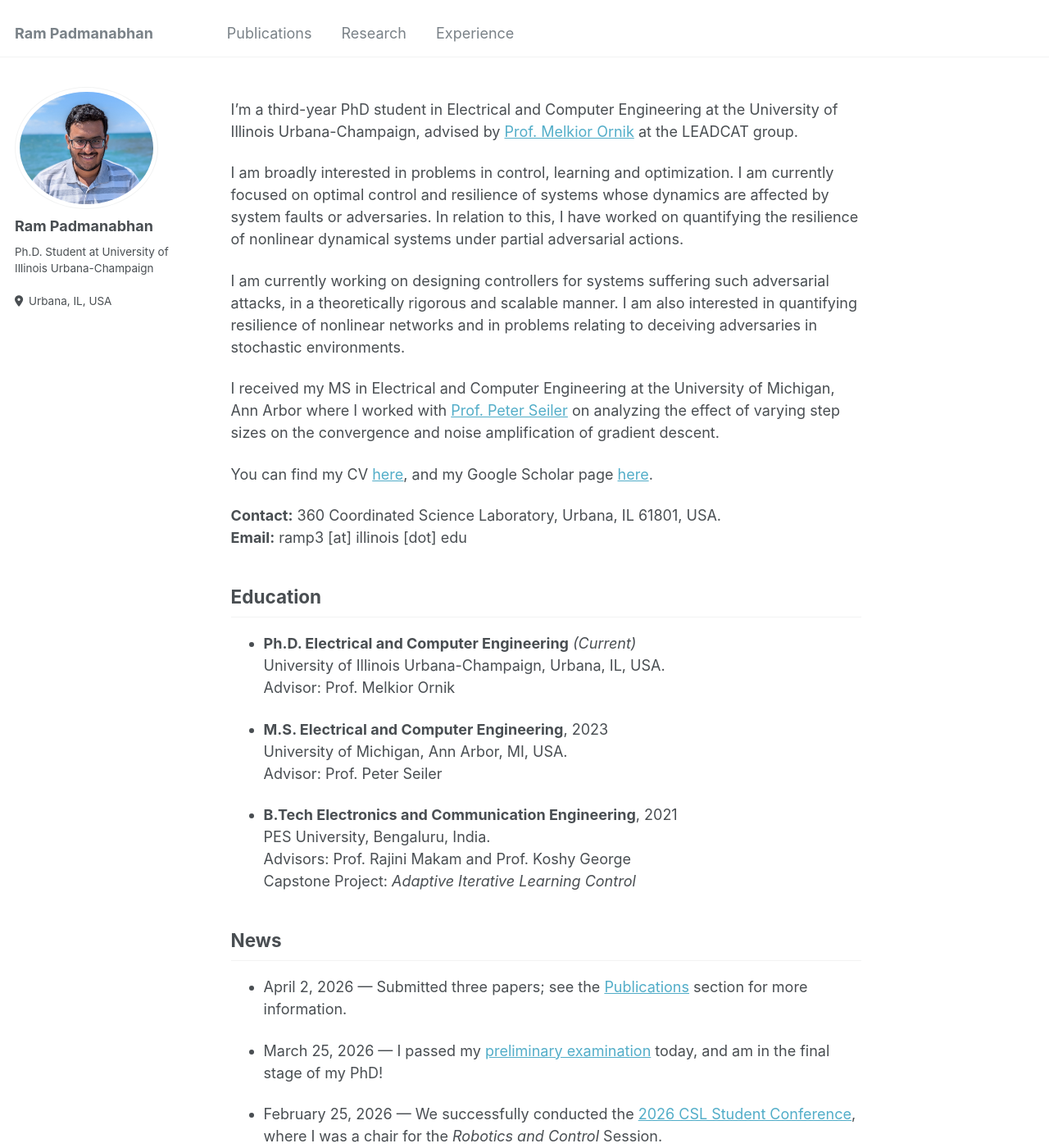
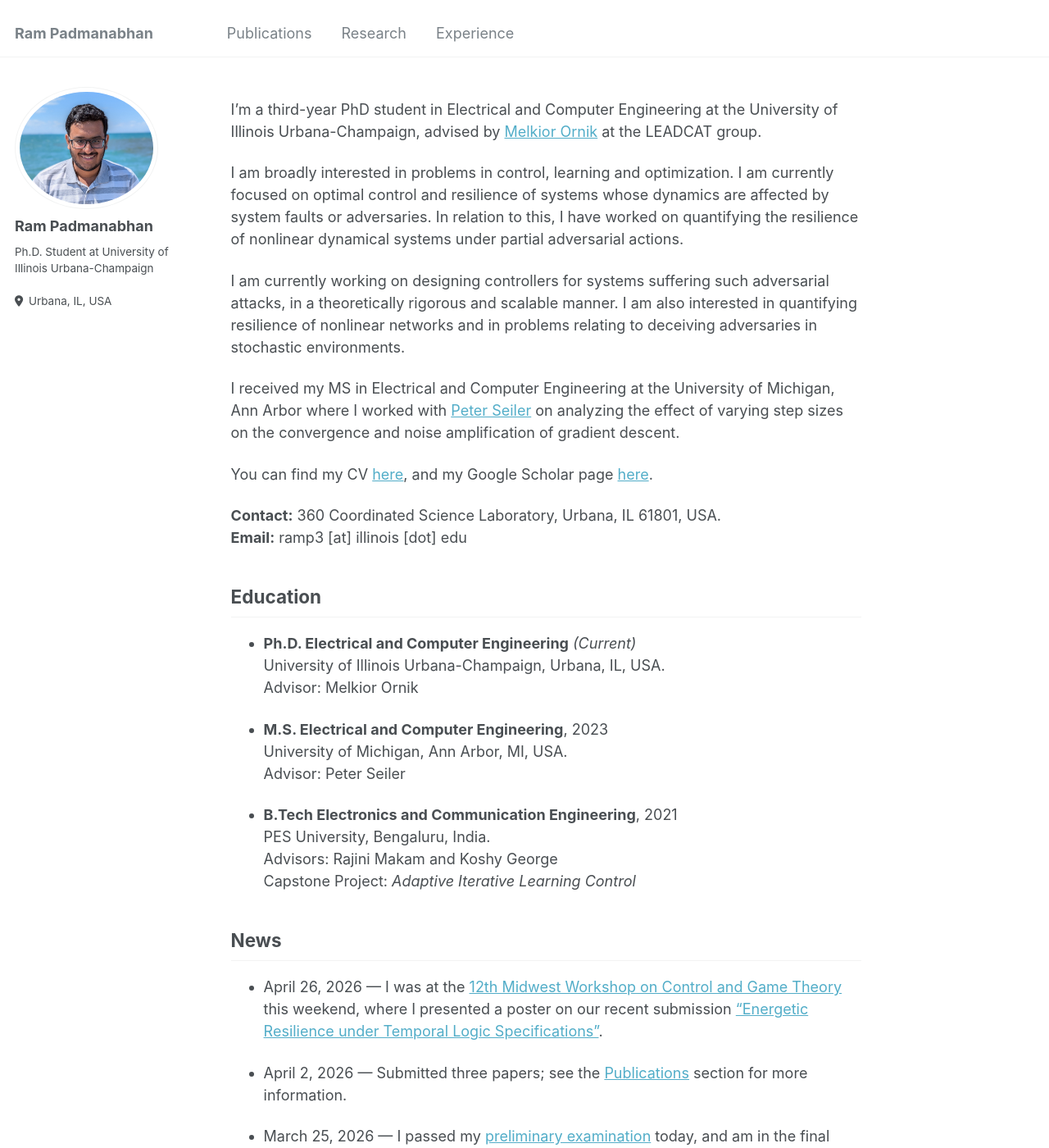
Before and after one commit to ram-p/ram-p.github.io, a Jekyll site: the page built from _pages/about.md, in a window 1280 px wide and 1400 px high. Shown: the whole window at 82% size. Built offline with Jekyll 4.4.1, drawn with Linux system fonts in a browser that asks for light colours.

Commit message:
MWCGT
MWCGT

```diff
--- a/_pages/about.md
+++ b/_pages/about.md
@@ -7,13 +7,13 @@ redirect_from:
   - /about.html
 ---
 
-I'm a third-year PhD student in Electrical and Computer Engineering at the University of Illinois Urbana-Champaign, advised by [Prof. Melkior Ornik](https://mornik.web.illinois.edu/) at the LEADCAT group.
+I'm a third-year PhD student in Electrical and Computer Engineering at the University of Illinois Urbana-Champaign, advised by [Melkior Ornik](https://mornik.web.illinois.edu/) at the LEADCAT group.
 
 I am broadly interested in problems in control, learning and optimization. I am currently focused on optimal control and resilience of systems whose dynamics are affected by system faults or adversaries. In relation to this, I have worked on quantifying the resilience of nonlinear dynamical systems under partial adversarial actions.
 
 I am currently working on designing controllers for systems suffering such adversarial attacks, in a theoretically rigorous and scalable manner. I am also interested in quantifying resilience of nonlinear networks and in problems relating to deceiving adversaries in stochastic environments.
 
-I received my MS in Electrical and Computer Engineering at the University of Michigan, Ann Arbor where I worked with [Prof. Peter Seiler](https://seiler.engin.umich.edu/) on analyzing the effect of varying step sizes on the convergence and noise amplification of gradient descent.
+I received my MS in Electrical and Computer Engineering at the University of Michigan, Ann Arbor where I worked with [Peter Seiler](https://seiler.engin.umich.edu/) on analyzing the effect of varying step sizes on the convergence and noise amplification of gradient descent.
 
 You can find my CV [here](https://ram-p.github.io/files/CV_RP.pdf), and my Google Scholar page [here](https://scholar.google.com/citations?user=YtKKnAEAAAAJ&hl=en).
 
@@ -24,19 +24,21 @@ Education
 ------
 - **Ph.D. Electrical and Computer Engineering** _(Current)_ \
 University of Illinois Urbana-Champaign, Urbana, IL, USA. \
-Advisor: Prof. Melkior Ornik
+Advisor: Melkior Ornik
 
 - **M.S. Electrical and Computer Engineering**, 2023 \
 University of Michigan, Ann Arbor, MI, USA. \
-Advisor: Prof. Peter Seiler
+Advisor: Peter Seiler
 
 - **B.Tech Electronics and Communication Engineering**, 2021 \
 PES University, Bengaluru, India. \
-Advisors: Prof. Rajini Makam and Prof. Koshy George \
+Advisors: Rajini Makam and Koshy George \
 Capstone Project: _Adaptive Iterative Learning Control_
 
 News
 ------
+- April 26, 2026 — I was at the [12th Midwest Workshop on Control and Game Theory](https://sites.google.com/view/mwcgt) this weekend, where I presented a poster on our recent submission ["Energetic Resilience under Temporal Logic Specifications"](https://arxiv.org/abs/2604.14203).
+
 - April 2, 2026 — Submitted three papers; see the [Publications](https://ram-p.github.io/publications/) section for more information.
 
 - March 25, 2026 — I passed my [preliminary examination](https://ece.illinois.edu/academics/grad/msphd-manual/phd#prelim) today, and am in the final stage of my PhD!
```
Also changed, not shown: _pages/publications.md (+1 -1 lines), 2 other files.
